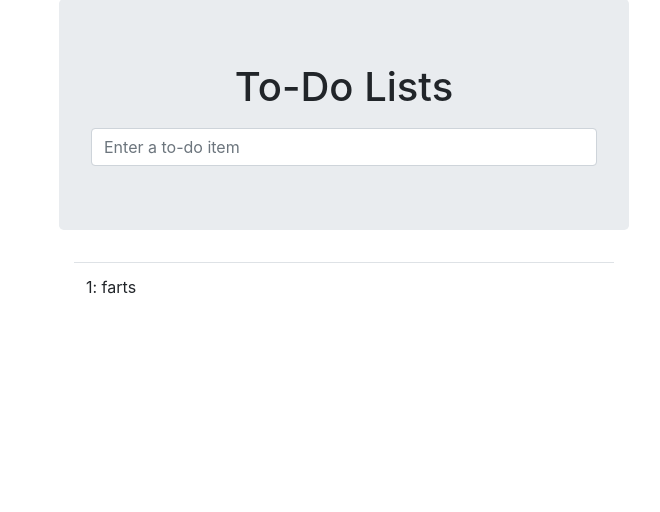
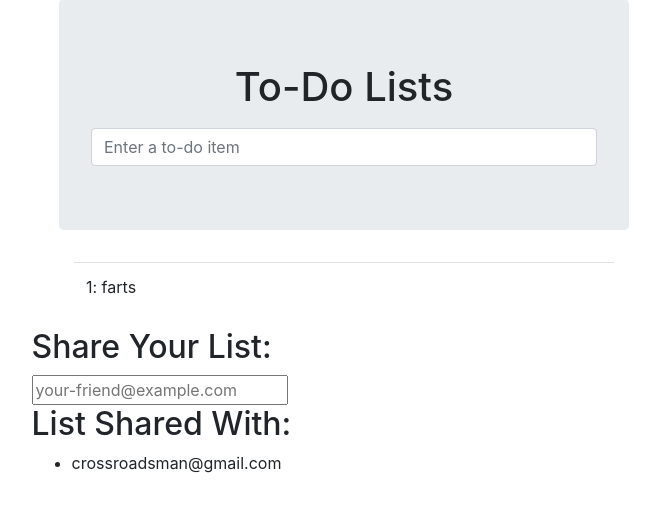
Before and after one commit to Crossroadsman/tdd_with_python, a Django app: page /lists/1/ in a window 1280 px wide. Shown: the part 79-591 px from the top of the page, without its empty margins (296-956 px from the left). Run offline with Django 3.2, Linux system fonts and the light colour scheme; data comes from the database, SQL or seed files in the repository; both versions use the stored data as it was after the commit; some libraries are stand-ins or nearby versions.

Commit message:
Complete Sharing FTs

```diff
--- a/functional_tests/base.py
+++ b/functional_tests/base.py
@@ -90,6 +90,7 @@ SCREEN_DUMP_LOCATION = os.path.join(
     os.path.dirname(os.path.abspath(__file__)),
     'screendumps'
 )
+
 """Decorator Class
    ---------------
 """
--- a/functional_tests/test_sharing.py
+++ b/functional_tests/test_sharing.py
@@ -66,10 +66,10 @@ class SharingTest(FunctionalTest):
 
         # She observes that the page has been updated to say that it's
         # shared with Charon.
-        self.fail("implement me!")
+        list_page.wait_for_sharee_in_sharees_list('charon@example.com')
 
         # Charon now goes to the lists page with his browser
-        self.browser = oni_browser
+        self.browser = charon_browser
         my_lists_page = MyListsPage(self)
         my_lists_page.go_to_my_lists_page()
 
--- a/lists/models.py
+++ b/lists/models.py
@@ -2,6 +2,8 @@ from django.conf import settings
 from django.db import models
 from django.urls import reverse
 from django.conf import settings
+from django.contrib.auth import get_user_model
+User = get_user_model()
 
 
 class Item(models.Model):
@@ -27,7 +29,15 @@ class List(models.Model):
 
     @property
     def name(self):
-        return self.item_set.first().text
+        first = self.item_set.first()
+        if first:
+            return self.item_set.first().text
+        else:
+            return "Empty List"
+
+    @property
+    def sharees(self):
+        return self.listsharee_set.all()
 
     def get_absolute_url(self):
         return reverse('view_list', args=[self.id])
@@ -37,3 +47,45 @@ class List(models.Model):
         list_ = List.objects.create(owner=owner)
         Item.objects.create(text=first_item_text, list=list_)
         return list_
+
+    def share(self, email):
+        sharee, _ = ListSharee.objects.get_or_create(
+            todolist=self,
+            email=email
+        )
+        return sharee
+
+    def __str__(self):
+        return f'{self.owner if self.owner else "no owner"}: {self.name}'
+
+
+class ListSharee(models.Model):
+    """ListSharee behaves a bit like a MTM intermediary model.
+    If every email was going to be an actual User, we could
+    have a user ForeignKey field instead of email. Alternatively,
+    we could simply create a MTM field on List.
+
+    However, it doesn't seem right that the act of sharing should
+    automatically create a user belonging to a person of a definite
+    email address. Only the email address owner should be able to create
+    a User with that email address.
+
+    Nor do we want to restrict the sharing to only those people who
+    already have accounts.
+
+    Thus the intermediary model has to have an emailfield property and
+    be able to check if a user exists with the same email.
+    """
+
+    todolist = models.ForeignKey('List', on_delete=models.CASCADE)
+    email = models.EmailField()
+
+    @property
+    def user(self):
+        return User.objects.filter(email=self.email).first()
+
+    class Meta:
+        unique_together = ('todolist', 'email')
+
+    def __str__(self):
+        return f'{self.todolist}: {self.email} (user: {True if self.user else False})'
--- a/lists/templates/lists/base.html
+++ b/lists/templates/lists/base.html
@@ -70,6 +70,7 @@
         <div class="col-md-6 offset-md-3 jumbotron">
           <div class="text-center">
             <h1>{% block header_text %}{% endblock %}</h1>
+
             {% block list_form %}
               <form method="POST" {% block form_action %}{% endblock %}>
                 {% csrf_token %}
@@ -100,6 +101,9 @@
       </div><!-- row -->
     </div><!-- container -->
 
+    {% block share %}
+    {% endblock %}
+
     <!-- load JS -->
     <script src="{% static 'lists/vendor/jquery/jquery-3.3.1.js' %}"></script>
     <script src="{% static 'lists/js/list.js' %}"></script>
--- a/lists/templates/lists/list.html
+++ b/lists/templates/lists/list.html
@@ -15,4 +15,42 @@
       </tr>
     {% endfor %}{# item in items #}
   </table>
+
+  {% if list.owner %}
+    <p>List owner: <span id="id_list_owner">{{ list.owner.email }}</span><p>
+  {% endif %}
 {% endblock table %}
+
+{% block share %}
+  <div class="row">
+    <div class="col-md-8 offset-md-3">
+      <div>
+        <h2>Share Your List:</h2>
+        <form method="POST" action="{% url 'share_list' list.id %}">
+          <input type="email"
+                 id="sharee"
+                 name="sharee"
+
+                 placeholder="your-friend@example.com">
+          {% csrf_token %}
+        </form>
+      </div> <!-- enclosing form -->
+      <div>
+        <h2>List Shared With:</h2>
+        {% if list.sharees.count > 0 %}
+          <ul>
+            {% for sharee in list.sharees %}
+              {% if sharee.user %}
+                <li class="list-sharee"><a href="#">{{ sharee.email }}</a></li>
+              {% else %}
+                <li class="list-sharee">{{ sharee.email }}</li>
+              {% endif %}
+            {% endfor %}
+          </ul>
+        {% else %}{# no sharees #}
+          <p>No-one Yet!</p>
+        {% endif %}
+      </div> <!-- list of shared -->
+    </div> <!-- col-md-8 -->
+  </div> <!-- row -->
+{% endblock share %}
--- a/lists/urls.py
+++ b/lists/urls.py
@@ -8,4 +8,5 @@ urlpatterns = [
     re_path(r'^new$', views.new_list, name='new_list'),
     re_path(r'^(\d+)/$', views.view_list, name='view_list'),
     re_path(r'^users/(.+)/$', views.my_lists, name='my_lists'),
+    re_path(r'^(\d+)/share$', views.share_list, name='share_list'),
 ]
--- a/lists/views.py
+++ b/lists/views.py
@@ -2,7 +2,7 @@ from django.shortcuts import redirect, render
 from django.contrib.auth import get_user_model
 User = get_user_model()
 
-from lists.models import Item, List
+from lists.models import Item, List, ListSharee
 from lists.forms import ItemForm, ExistingListItemForm, NewListForm
 
 
@@ -42,6 +42,22 @@ def new_list(request):
 
 def my_lists(request, email):
     owner = User.objects.get(email=email)
+
+    # see https://docs.djangoproject.com/en/2.1/ref/models/querysets/#select-related
+    lists_shared_with_owner = set()
+    for listsharee in ListSharee.objects.filter(email=email).select_related('todolist'):
+        lists_shared_with_owner.add(listsharee.todolist)
+
     template = 'lists/my_lists.html'
-    context = {'owner': owner}
+    context = {'owner': owner,
+               'shared_lists': lists_shared_with_owner}
     return render(request, template, context)
+
+
+def share_list(request, list_id):
+    list_ = List.objects.get(pk=list_id)
+    email = request.POST['sharee']
+    list_.share(email)
+
+    sharees = list_.sharees
+    return redirect(list_)
```
Also changed, not shown: functional_tests/list_page.py (+7 -4 lines), lists/templates/lists/my_lists.html (+7 -0 lines), lists/tests/test_models.py (+11 -0 lines), lists/tests/test_views.py (+43 -8 lines), accounts/migrations/0001_initial.py, db.sqlite3, lists/migrations/0001_initial.py.
